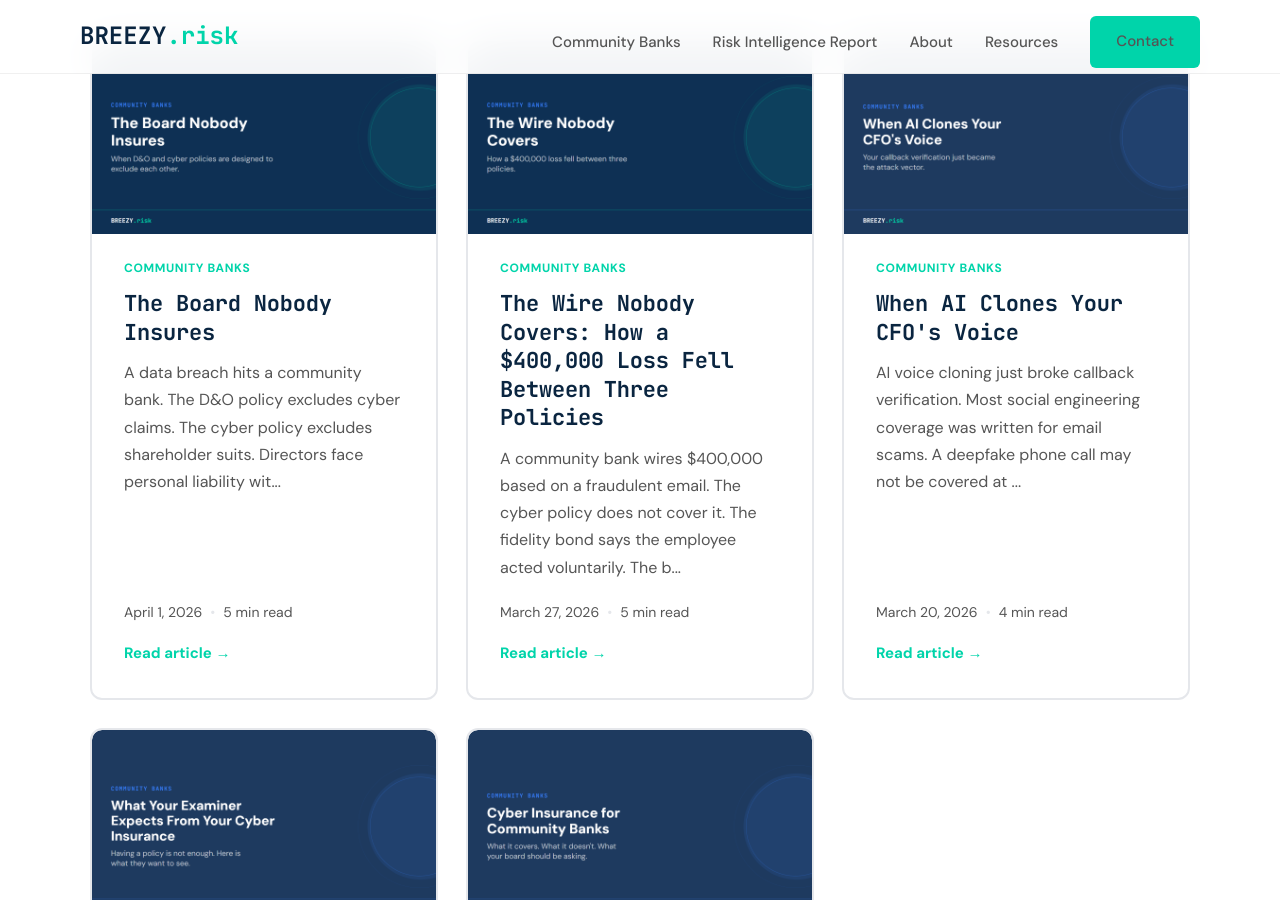
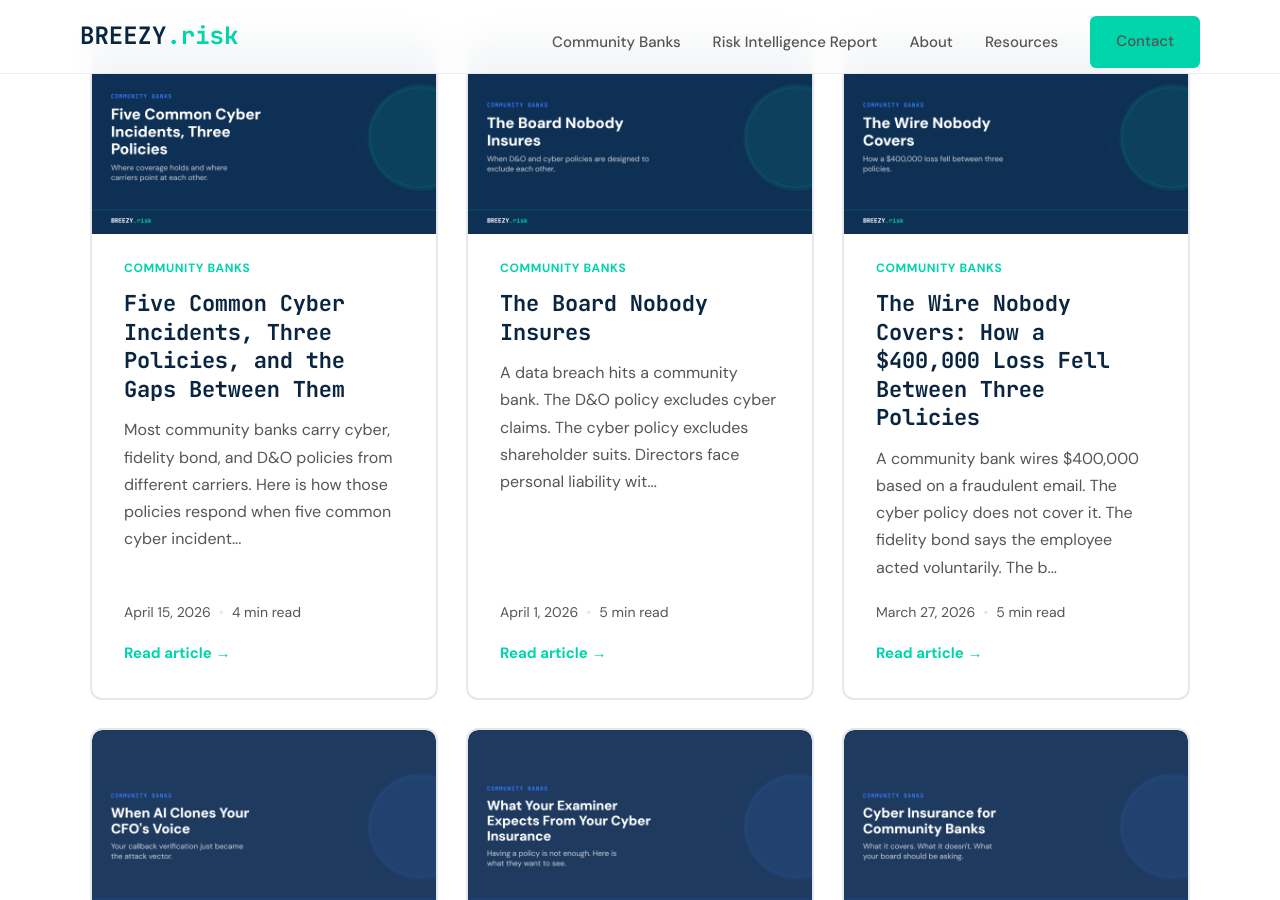
Before and after one commit to joeproe1/breezyins.com, a Jekyll site: the page built from insights.html, in a window 1280 px wide and 900 px high, scrolled down 468 px. Built offline with Jekyll 4.4.1, drawn with Linux system fonts in a browser that asks for light colours.

Commit message:
Add policy interaction map to RIR page and new blog post
RIR page: replace HTML mockup with generic policy interaction map image,
reorder What You Will Learn (carriers first), shorten intro text, remove
Who Needs It section, update hero subhead for bank audience.

Blog: "Five Common Cyber Incidents, Three Policies, and the Gaps Between
Them" walks through the map row by row with wire transfer fraud leading.

Co-Authored-By: Claude Opus 4.6 <noreply@anthropic.com>

```diff
--- /dev/null
+++ b/_posts/2026-04-15-five-incidents-three-policies.md
@@ -0,0 +1,49 @@
+---
+layout: post
+title: "Five Common Cyber Incidents, Three Policies, and the Gaps Between Them"
+description: "Most community banks carry cyber, fidelity bond, and D&O policies from different carriers. Here is how those policies respond when five common cyber incidents hit, and where coverage falls apart."
+date: 2026-04-15
+author: Joerg Proeve
+category: Community Banks
+read_time: "4 min read"
+image: /assets/images/Blog-Policy-Interaction-Map.png
+permalink: /insights/five-incidents-three-policies/
+---
+
+Most community banks carry three policies that touch cyber risk: a cyber policy, a fidelity bond, and a directors and officers (D&O) policy. Often these come from two or even three different carriers. Each one was underwritten separately. Nobody reads them together.
+
+That is the problem. When a cyber incident hits, it does not stay inside the boundaries of one policy. A ransomware attack triggers the cyber policy, but the ransom payment may hit the fidelity bond's computer fraud clause, and the board's response lands on the D&O. Three carriers, three claims processes, three sets of exclusions. Each carrier points the finger at the other two.
+
+The policy interaction map below shows how this plays out, row by row.
+
+<img src="{{ '/assets/images/Policy-Interaction-Map.png' | relative_url }}" alt="Policy Interaction Map: five incidents mapped against cyber, fidelity bond, and D&O policies showing coverage gaps" style="width:100%;border-radius:10px;margin:24px 0 8px;border:1px solid #e2e8f0;" loading="lazy">
+
+## Wire Transfer Fraud
+
+Wire transfer fraud may be the most common and most expensive cyber-related loss at community banks. The cyber policy often excludes it unless social engineering coverage was purchased as an add-on, or sublimits it well below the policy's headline limit. The fidelity bond often covers wire fraud, but with strict conditions: a co-payment, a sublimit, or a verification step the bank may not have documented. The D&O does not respond directly. The result: the bank's largest realistic loss is often the one with the weakest coverage. I wrote a [detailed walkthrough of how this plays out]({{ '/insights/the-wire-nobody-covers/' | relative_url }}) in a separate post.
+
+## Ransomware
+
+The cyber policy covers this. That is the straightforward one. The fidelity bond may also respond, but typically with a sublimit on the extortion or computer fraud clause. The real question is whether the ransom payment and the business interruption loss both fall under the cyber limit, or whether the bond picks up part of it. If nobody has mapped this in advance, the bank finds out during the claim.
+
+## Vendor Outage
+
+When a critical vendor goes down and the bank cannot operate, the cyber policy may cover the business interruption, but only if the vendor qualifies under the policy's definition. Many cyber policies limit dependent business interruption to IT vendors and exclude non-IT service providers. The fidelity bond does not cover this. The D&O does not cover this. If the bank's core processor or cloud provider is not listed, the loss is uninsured.
+
+## Data Breach and Regulatory Investigation
+
+A data breach triggers the cyber policy for breach response costs: forensics, notification, credit monitoring. That part usually works. The gap shows up on the regulatory side. When state regulators or the OCC opens an investigation, defense costs can run into six figures. The cyber policy may cover some of it, but investigation defense often falls under the D&O. If the D&O carries a cyber exclusion, which many do, the bank has no coverage for the investigation that follows the breach. Two policies, and neither one covers the regulatory response cleanly.
+
+## Board Liability After a Breach
+
+After a significant cyber event, the question shifts from "what happened" to "who is responsible." Shareholder derivative claims, regulatory enforcement actions, and examiner scrutiny all land on the board. The cyber policy does not cover board liability. The D&O should, but many D&O policies now carry broad cyber exclusions that carve out any claim "arising from" a data breach or cyber event. If the D&O excludes cyber-related claims, the board has no coverage for the fallout from the very incident the cyber policy was supposed to handle.
+
+## The Pattern
+
+Look at the map as a whole. The rows with the most red are the ones where coverage breaks down: wire transfer fraud, regulatory investigations, board liability after a breach. These are not outliers. They are the incidents that land on a community bank CFO's desk.
+
+Most banks that carry all three policies assume they are covered. But nobody has read the policies together and asked: for this specific incident, which carrier pays? Until someone does that work, each carrier has a reason to say no, and the bank holds the loss.
+
+This is the analysis at the center of every [Risk Intelligence Report]({{ '/risk-intelligence-report/' | relative_url }}). I read your specific policies, map them against these scenarios with your actual limits and exclusions, and show you where the seams are before a claim finds them.
+
+If your bank has not had someone do this work, [get in touch]({{ '/contact/' | relative_url }}).
--- a/risk-intelligence-report.html
+++ b/risk-intelligence-report.html
@@ -124,7 +124,7 @@ permalink: /risk-intelligence-report/
   display:grid;
   grid-template-columns: 520px 1fr;
   gap: 46px;
-  align-items:start;
+  align-items:center;
 }
 .rir-mock{
   background:#fff;
@@ -136,8 +136,8 @@ permalink: /risk-intelligence-report/
 }
 .rir-badge{
   position:absolute;
-  top:70px;
-  left:16px;
+  top:32px;
+  right:16px;
   background: #00D4AA;
   color: rgba(255,255,255,.85);
   padding:6px 12px;
@@ -236,7 +236,7 @@ permalink: /risk-intelligence-report/
   letter-spacing:.12em;
 }
 .rir-what{
-  padding-top: 48px;
+  padding-top: 0;
 }
 .rir-what h3{
   font-family: var(--font-mono);
@@ -609,7 +609,7 @@ permalink: /risk-intelligence-report/
     <div style="font-family:var(--font-mono);font-size:13px;font-weight:600;letter-spacing:.10em;text-transform:uppercase;color:var(--text-secondary);margin-bottom:24px;display:inline-block;padding:12px 20px;background:rgba(0,212,170,0.08);border:1px solid rgba(0,212,170,0.22);border-radius:12px;">Risk Intelligence Report</div>
     <h1>Know Where You Stand</h1>
     <p class="rir-subhead">
-      Your business changed. Your policies did not. The Risk Intelligence Report reads the fine print and tells you where coverage holds, where it fails, and what to prioritize.
+      The threats changed. Your policies did not. The Risk Intelligence Report reads the fine print and tells you where coverage holds, where it fails, and what to prioritize.
     </p>
   </div>
 </section>
@@ -623,12 +623,12 @@ permalink: /risk-intelligence-report/
 
     <div class="rir-learn-list">
       <div class="rir-learn-item">
+        <strong>Where two carriers will both say no</strong>
+        <p>When multiple policies cover the same incident, each carrier can point at the other and decline. Cyber and Tech E&amp;O for managed service providers. Cyber, fidelity bond, and D&amp;O for banks. The report maps which policy responds to which scenario, so there are no surprises at the worst possible time.</p>
+      </div>
+      <div class="rir-learn-item">
         <strong>Where your contracts outrun your coverage</strong>
         <p>Client agreements promise protections your policies exclude. The report cross-references your MSAs against actual policy language, clause by clause, so you see what holds and what does not.</p>
-      </div>
-      <div class="rir-learn-item">
-        <strong>Where two carriers will both say no</strong>
-        <p>When multiple policies cover the same incident, each carrier can point at the other and decline. Cyber and Tech E&amp;O for managed service providers. Cyber, fidelity bond, and D&amp;O for banks. The report maps which policy responds to which scenario, so there are no surprises at the worst possible time.</p>
       </div>
       <div class="rir-learn-item">
         <strong>What to fix and what it costs</strong>
@@ -643,7 +643,7 @@ permalink: /risk-intelligence-report/
   <div class="container rir-wrap">
     <div class="rir-center">
       <h2>What the Report Covers</h2>
-      <p>The Risk Intelligence Report covers seven areas: cyber liability, fidelity bond, directors and officers (D&amp;O), policy interaction analysis, vendor coverage alignment, regulatory response readiness, and security warranty compliance.</p>
+      <p>The Risk Intelligence Report covers seven areas.</p>
     </div>
 
     <div class="rir-learn-list">
@@ -684,35 +684,10 @@ permalink: /risk-intelligence-report/
   <div class="container rir-wrap">
     <div class="rir-grid">
 
-      <!-- Sample mock -->
-      <div class="rir-mock" aria-label="Sample Risk Intelligence Report">
+      <!-- Policy Interaction Map sample -->
+      <div class="rir-mock" aria-label="Sample Policy Interaction Map from a Risk Intelligence Report">
         <div class="rir-badge">SAMPLE</div>
-
-        <div class="rir-mock-header">
-          <div class="rir-mock-header-top">
-            <div class="rir-mock-logo">BREEZY<span>.risk</span></div>
-            <div class="rir-mock-firm">Your Firm Name</div>
-          </div>
-          <p class="rir-mock-title">Risk Intelligence Report</p>
-        </div>
-
-        <div class="rir-mock-body">
-          <div class="rir-mock-block">
-            <div class="rir-mock-label">Executive summary</div>
-            <div class="rir-mock-kpi">Total Uninsured Exposure: $1.2M – $1.8M</div>
-            <div class="rir-mock-kpi" style="margin-top:8px;">Forensic Risk Scorecard: 38 / 100</div>
-            <div class="rir-mock-kpi" style="margin-top:8px;">Gaps Identified: 14 (7 Critical, 6 High)</div>
-          </div>
-
-          <div class="rir-mock-list">
-            <div class="rir-mock-item">Policy Deep Dives</div>
-            <div class="rir-mock-item">Policy Interaction Map</div>
-            <div class="rir-mock-item">Vendor &amp; Compliance Analysis</div>
-            <div class="rir-mock-item">Implementation Roadmap</div>
-          </div>
-        </div>
-
-        <div class="rir-mock-footer">CONFIDENTIAL</div>
+        <img src="{{ '/assets/images/Policy-Interaction-Map.png' | relative_url }}" alt="Policy Interaction Map showing how cyber, fidelity bond, and D&O policies respond to five common incidents: ransomware, wire fraud, vendor outage, data breach, and board liability" style="width:100%;display:block;" loading="lazy">
       </div>
 
       <!-- What you get -->
@@ -726,54 +701,12 @@ permalink: /risk-intelligence-report/
 
         <div class="rir-item">
           <strong>Policy Interaction Map</strong>
-          <p>When a claim hits, which policy responds? Maps coverage to specific incident types so no one can point at someone else.</p>
+          <p>Five incidents, three policies. The map on the left shows which policy responds to each scenario and where carriers will point at each other.</p>
         </div>
 
         <div class="rir-item">
           <strong>Implementation Roadmap</strong>
           <p>Prioritized fixes with cost estimates. What to change, what it costs, and what to ask your broker.</p>
-        </div>
-      </div>
-
-    </div>
-  </div>
-</section>
-
-<!-- WHO IT'S FOR -->
-<section class="rir-section">
-  <div class="container rir-wrap">
-    <div class="rir-center">
-      <h2>Who Needs It</h2>
-    </div>
-
-    <div class="rir-verticals">
-
-      <div class="rir-vertical-card rir-vertical-card--bank">
-        <div class="rir-vertical-header rir-vertical-header--bank">Community Banks &amp; Credit Unions</div>
-        <div class="rir-vertical-body">
-          <div class="rir-vertical-label">When you need it</div>
-          <ul class="rir-vertical-list">
-            <li>Board-level cyber risk reporting</li>
-            <li>Examiner questions about coverage adequacy</li>
-            <li>Vendor risk and third-party coverage gaps</li>
-          </ul>
-          <div class="rir-vertical-label" style="margin-top:20px;">What the report covers</div>
-          <p class="rir-vertical-covers">Seven areas: cyber liability, fidelity bond, D&amp;O, policy interaction analysis, vendor coverage alignment, regulatory response readiness, and security warranty compliance.</p>
-          <a href="{{ '/community-bank-insurance/' | relative_url }}" class="rir-vertical-link rir-vertical-link--bank">Learn more &rarr;</a>
-        </div>
-      </div>
-
-      <div class="rir-vertical-card rir-vertical-card--msp">
-        <div class="rir-vertical-header rir-vertical-header--msp">Managed Service Providers</div>
-        <div class="rir-vertical-body">
-          <div class="rir-vertical-label">When you need it</div>
-          <ul class="rir-vertical-list">
-            <li>Enterprise contracts with coverage requirements</li>
-            <li>Growth through acquisition or new service lines</li>
-            <li>Client security audits and compliance reviews</li>
-          </ul>
-          <div class="rir-vertical-label" style="margin-top:20px;">What the report covers</div>
-          <p class="rir-vertical-covers">Tech E&amp;O + Cyber + MSA compliance</p>
         </div>
       </div>
 
```
Also changed, not shown: other parts of risk-intelligence-report.html (+1 -1 lines), assets/images/blog-header-policy-interaction-map.html (added, +150 -0 lines), assets/images/Blog-Policy-Interaction-Map.png (added), assets/images/Policy-Interaction-Map.png (added).
